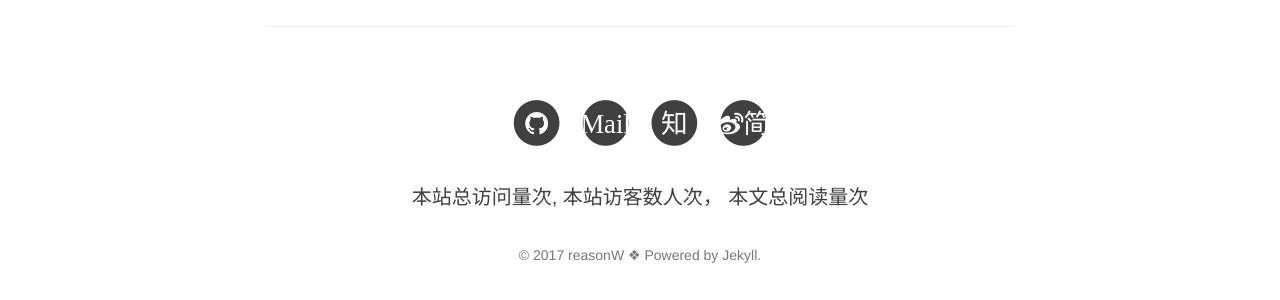
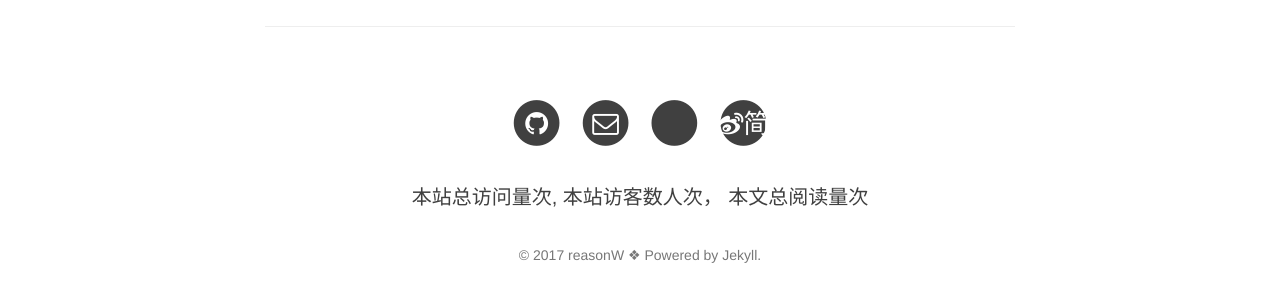
Before and after one commit to Skylar95/Skylar95, a Jekyll site: the page built from index.html, in a window 1280 px wide. Shown: the part 1471-1771 px from the top of the page. Built offline with Jekyll 4.4.1, drawn with Linux system fonts in a browser that asks for light colours; nearby versions of some CDN libraries; the list of posts is cut into pages by our own code; comment, search, counter and statistics services are not loaded.

Commit message:
modify contact me

```diff
--- a/_includes/footer.html
+++ b/_includes/footer.html
@@ -37,10 +37,10 @@
 
                     {% if site.email %}
                     <li>
-                      <a target="_blank" href="mailto:charlewander@gmail.com">
+                      <a href="mailto:charlewander@gmail.com">
                         <span class="fa-stack fa-lg">
                             <i class="fa fa-circle fa-stack-2x"></i>
-                            <i class="fa  fa-stack-1x fa-inverse">Mail</i>
+                            <i class="fa fa-envelope-o fa-stack-1x fa-inverse"></i>
                         </span>
                     </a>
                     </li>
@@ -52,7 +52,7 @@
                         <a target="_blank" href="https://www.zhihu.com/people/{{ site.zhihu_username }}">
                             <span class="fa-stack fa-lg">
                                 <i class="fa fa-circle fa-stack-2x"></i>
-                                <i class="fa  fa-stack-1x fa-inverse">知</i>
+                                <i class="iconfont icon-daoruzhihu"></i>
                             </span>
                         </a>
                     </li>
```
